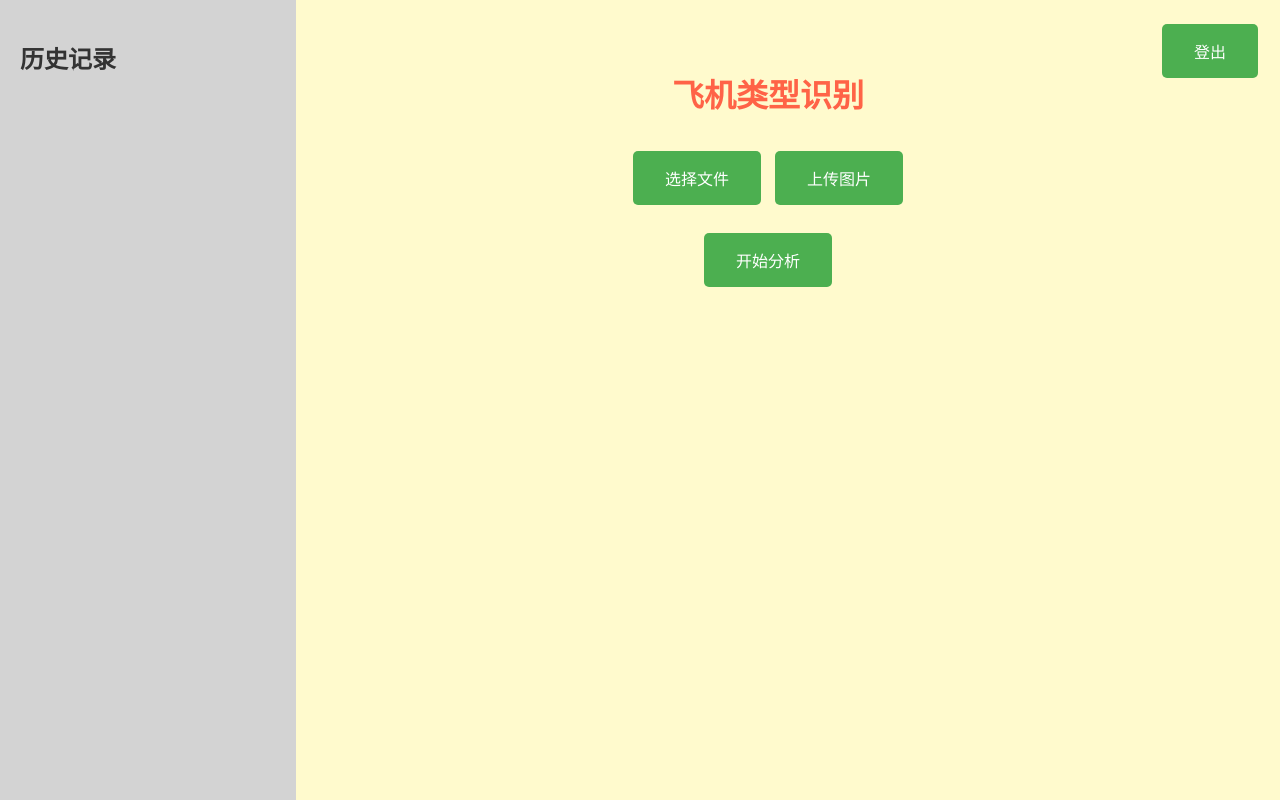
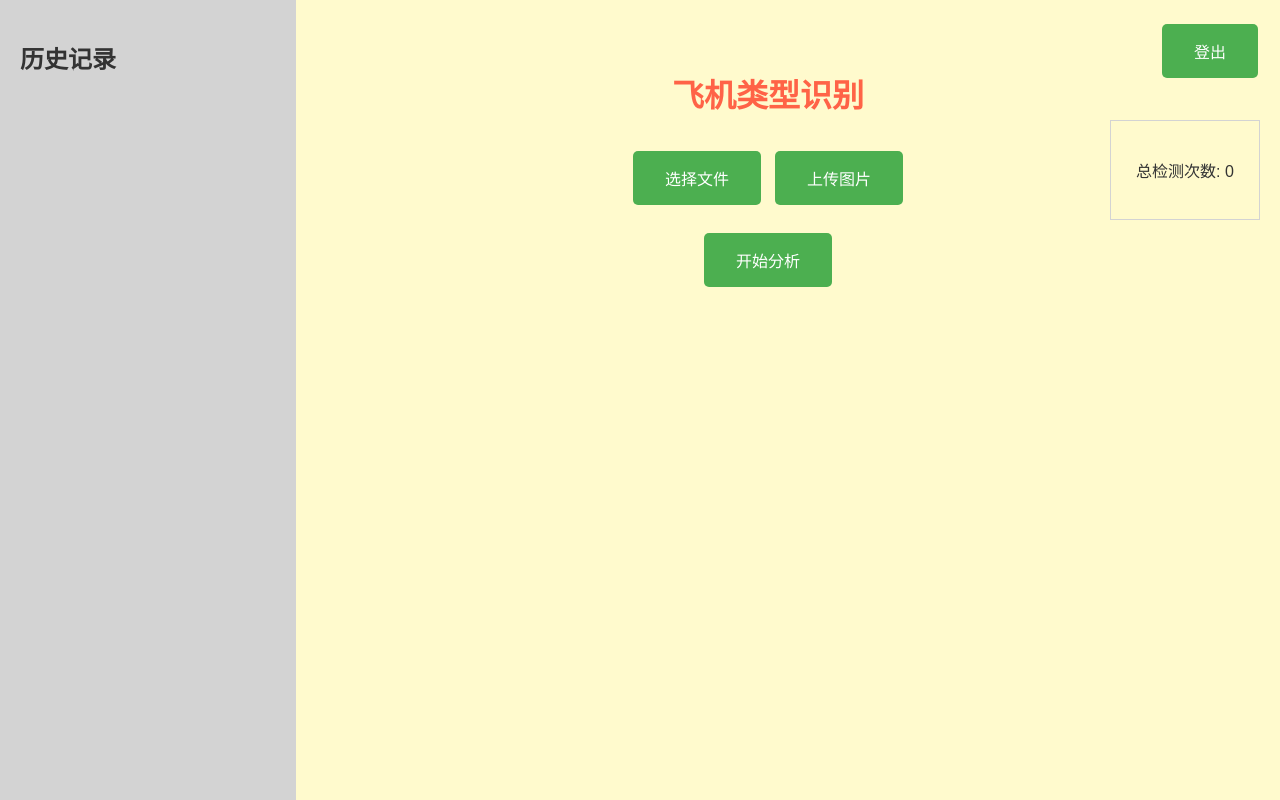
Before and after one commit to Sama20030220/plane, a Flask app: page / in a window 1280 px wide. Run offline with Flask 3, Linux system fonts and the light colour scheme; the visitor is signed in with stand-in values (Sample User, id 1); data that the repository does not hold is empty.

Commit message:
成功实现用户个人使用次数

```diff
--- a/app.py
+++ b/app.py
@@ -145,6 +145,14 @@ def logout():
     return redirect(url_for('login'))
 
 
+@app.route('/get_usage_stats')
+@login_required
+def get_usage_stats():
+    # 查询数据库中当前用户的检测历史记录数量
+    total_uses = RecognitionHistory.query.filter_by(user_id=current_user.id).count()
+    return jsonify({'total_uses': total_uses})
+
+
 # 在Flask应用中增加一个新路由
 @app.route('/History')
 @login_required
--- a/templates/Rec_Plane.html
+++ b/templates/Rec_Plane.html
@@ -81,6 +81,23 @@
             top: 20px;
             right: 20px;
         }
+        .usage-stats {
+            position: absolute;
+            top: 120px; /* 调整这个值来改变其与顶部的距离 */
+            right: 20px; /* 与右边缘的距离 */
+            width: 150px; /* 宽度 */
+            height: 100px; /* 高度 */
+            background-color: #FFFACD; /* 背景颜色，与.main-content相同 */
+            border: 1px solid #D3D3D3; /* 边框，与.main-content和.history-sidebar相同 */
+            padding: 10px; /* 内边距 */
+            box-sizing: border-box;
+            display: flex;
+            flex-direction: column;
+            justify-content: center; /* 文本垂直居中 */
+            align-items: center;
+            font-family: Arial, sans-serif; /* 字体，与body相同 */
+            color: #333333; /* 文本颜色，与body相同 */
+        }
     </style>
 </head>
 <body>
@@ -115,6 +132,7 @@
         <button class="custom-button top-right-button" onclick="location.href='/logout';">登出</button>
         <input type="file" id="fileInput" style="display: none;">
     </div>
+    <div id="usageStats" class="usage-stats"></div>
     <script>
         function uploadImage() {
             const input = document.getElementById('fileInput');
@@ -147,6 +165,14 @@
                 document.getElementById('result').innerText = resultText;
             }
         }
+        async function getUsageStats() {
+            const response = await fetch('/get_usage_stats', {
+                method: 'GET'
+            });
+            const data = await response.json();
+            document.getElementById('usageStats').innerText = `总检测次数: ${data.total_uses}`;
+        }
+        window.addEventListener('load', getUsageStats);
     </script>
 </body>
 </html>
```
